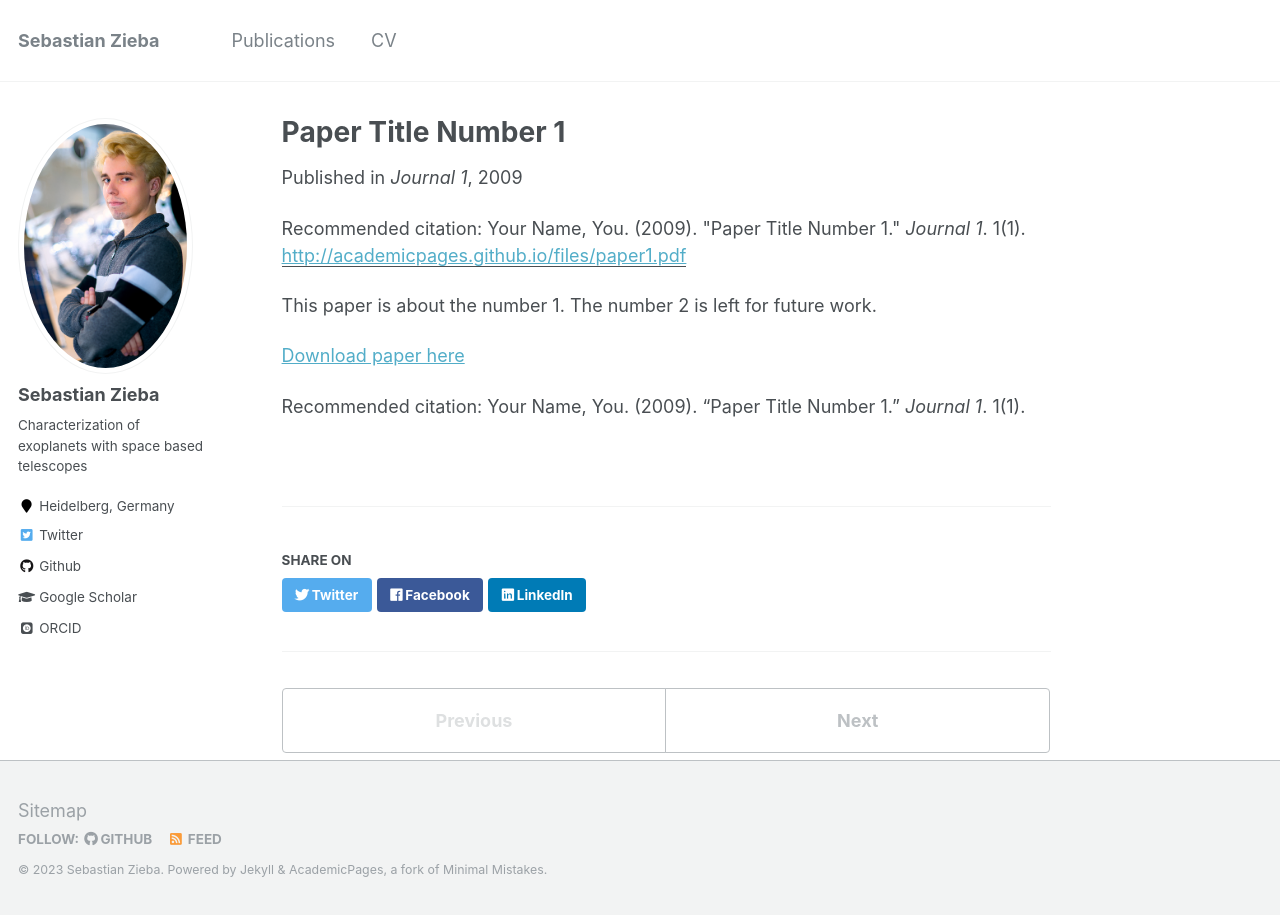
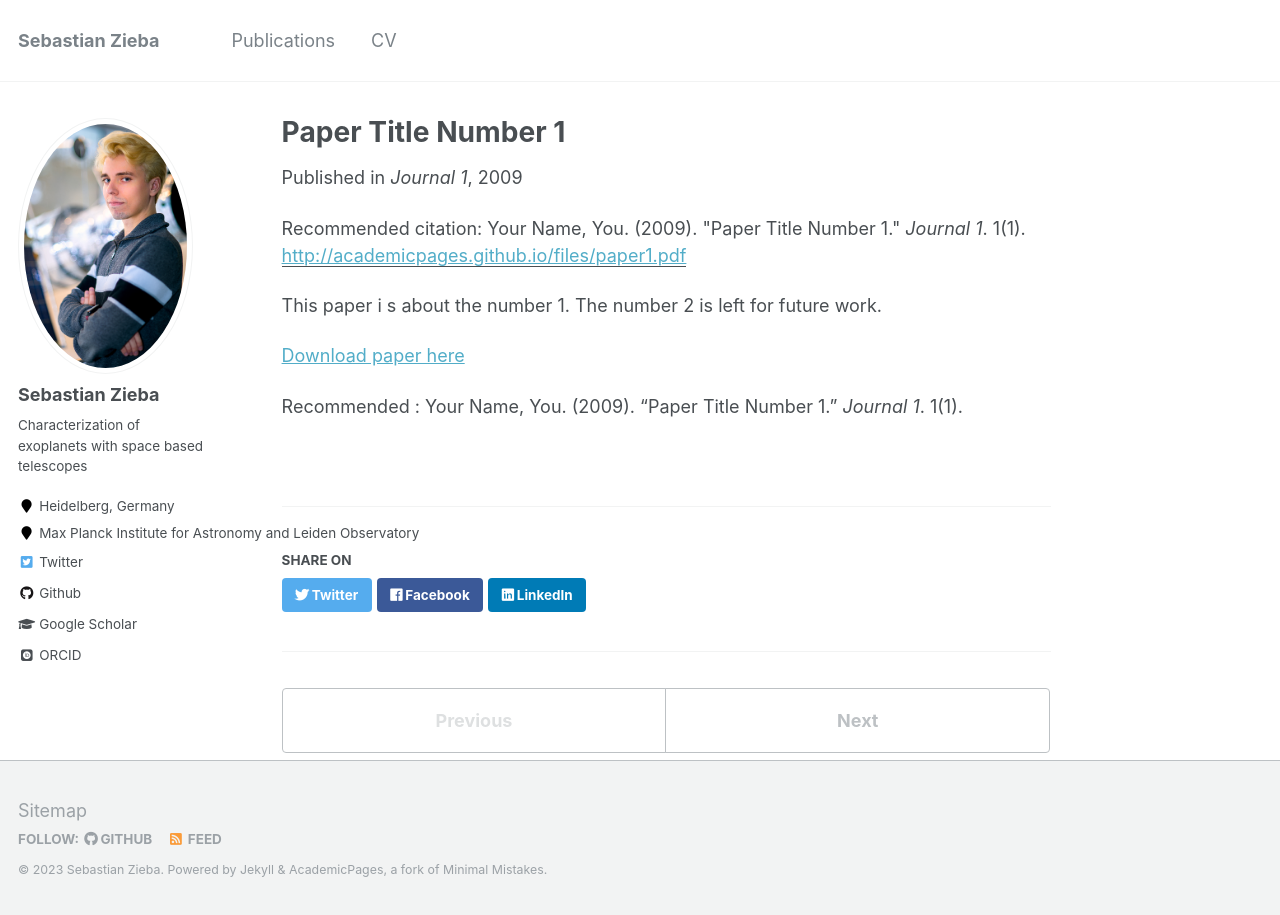
Before and after one commit to sebastian-zieba/sebastian-zieba.github.io, a Jekyll site: the page built from _publications/2009-10-01-paper-title-number-1.md, in a window 1280 px wide. Built offline with Jekyll 4.4.1, drawn with Linux system fonts in a browser that asks for light colours; some web fonts are replaced.

Commit message:
updating about

```diff
--- a/_config.yml
+++ b/_config.yml
@@ -84,7 +84,7 @@ author:
   avatar           : "profile6.png"
   bio              : "Characterization of exoplanets with space based telescopes"
   location         : "Heidelberg, Germany"
-  employer         :
+  employer         : Max Planck Institute for Astronomy and Leiden Observatory
   pubmed           : #"https://www.ncbi.nlm.nih.gov/pubmed/?term=john+snow"
   googlescholar    : "https://scholar.google.com/citations?user=U-i9TF4AAAAJ&hl=en"
   email            :
--- a/_publications/2009-10-01-paper-title-number-1.md
+++ b/_publications/2009-10-01-paper-title-number-1.md
@@ -8,8 +8,8 @@ venue: 'Journal 1'
 paperurl: 'http://academicpages.github.io/files/paper1.pdf'
 citation: 'Your Name, You. (2009). &quot;Paper Title Number 1.&quot; <i>Journal 1</i>. 1(1).'
 ---
-This paper is about the number 1. The number 2 is left for future work.
+This paper i s about the number 1. The number 2 is left for future work.
 
 [Download paper here](http://academicpages.github.io/files/paper1.pdf)
 
-Recommended citation: Your Name, You. (2009). "Paper Title Number 1." <i>Journal 1</i>. 1(1).
+Recommended  : Your Name, You. (2009). "Paper Title Number 1." <i>Journal 1</i>. 1(1).
```
Also changed, not shown: _pages/about.md (+3 -2 lines).
